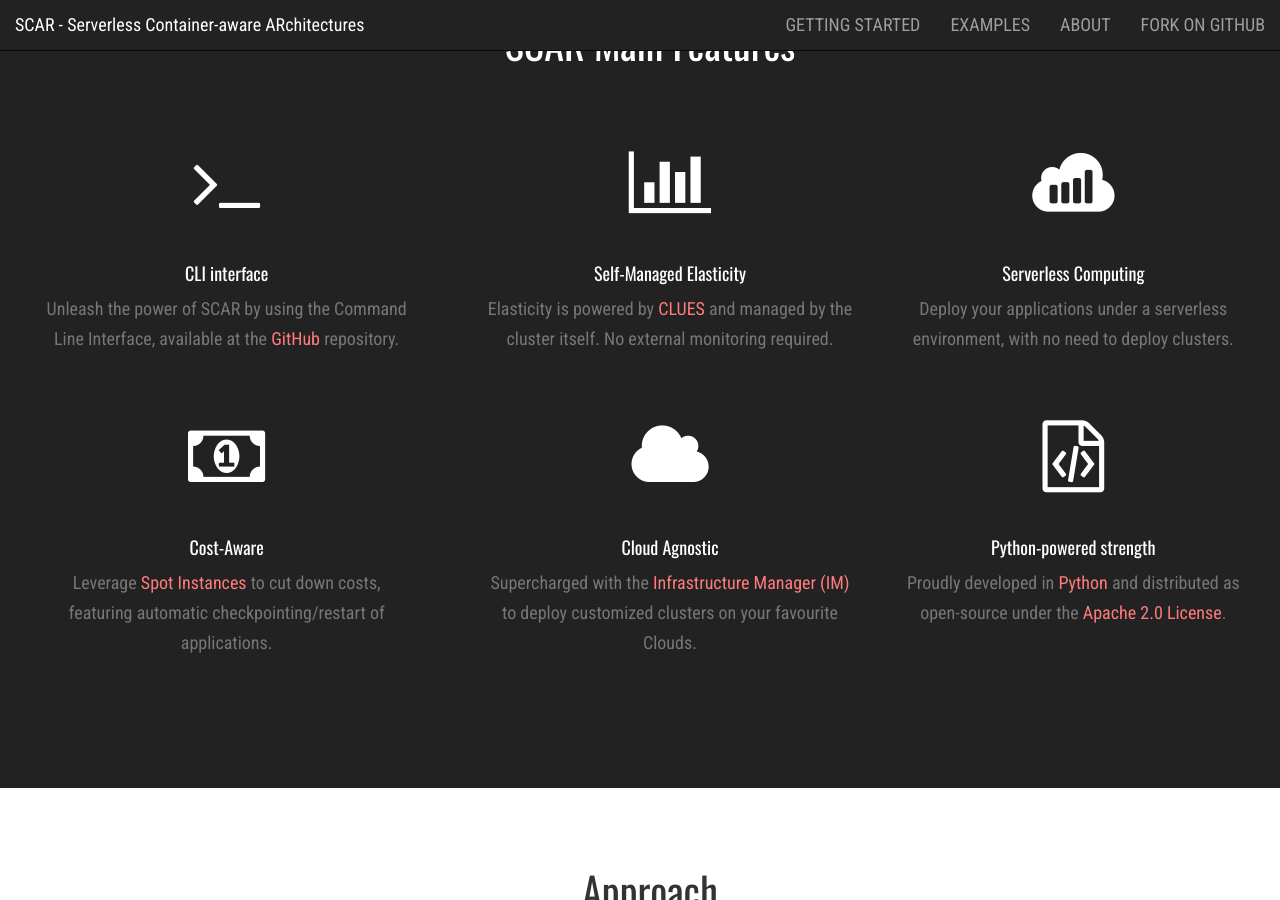
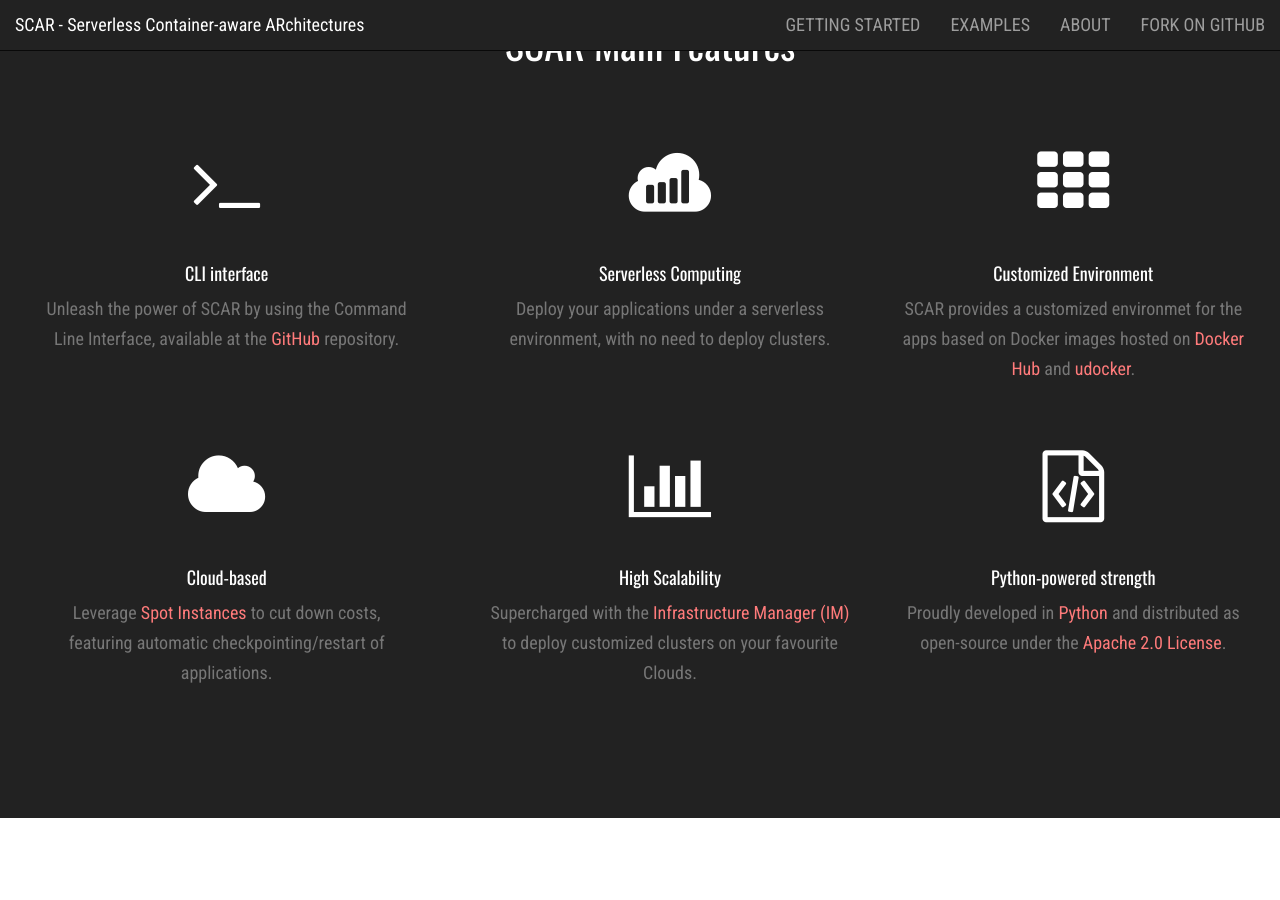
Before and after one commit to amcaar/try.github.io, a Jekyll site: the page built from index.html, in a window 1280 px wide and 900 px high, scrolled down 1250 px. Built offline with Jekyll 4.4.1, drawn with Linux system fonts in a browser that asks for light colours; nearby versions of some CDN libraries; the list of posts is cut into pages by our own code.

Commit message:
Update index.html

```diff
--- a/index.html
+++ b/index.html
@@ -30,33 +30,33 @@
                         </div>
                         <div class="col-md-4">
                             <span class="fa-stack fa-4x">
-                                <i class="fa fa-bar-chart fa-stack-1x fa-inverse" style="padding-left:40px;"></i>
+                                <i class="fa fa-sellsy fa-stack-1x fa-inverse" style="padding-left:40px;"></i>
                             </span>
-                            <h4 class="provider" style="padding-left:40px;">Self-Managed Elasticity</h4>
-                            <p class="text-muted">Elasticity is powered by <a href="http://www.grycap.upv.es/clues/eng/index.php" target="_blank">CLUES</a> and managed by the cluster itself. No external monitoring required.</p>
+                            <h4 class="provider" style="padding-left:40px;">Serverless Computing</h4>
+                            <p class="text-muted">Deploy your applications under a serverless environment, with no need to deploy clusters.</p>
                         </div>
                         <div class="col-md-4">
                             <span class="fa-stack fa-4x">
-                                <i class="fa fa-sellsy fa-stack-1x fa-inverse" style="padding-right:40px;"></i>
+                                 <i class="fa fa-th fa-stack-1x fa-inverse" style="padding-right:40px;"></i>
                             </span>
-                            <h4 class="provider" style="padding-right:40px;">Serverless Computing</h4>
-                            <p class="text-muted-right">Deploy your applications under a serverless environment, with no need to deploy clusters.</p>
+                            <h4 class="provider" style="padding-right:40px;">Customized Environment</h4>
+                            <p class="text-muted-right">SCAR provides a customized environmet for the apps based on Docker images hosted on <a href="https://hub.docker.com/" target="_blank">Docker Hub</a> and <a href="https://github.com/indigo-dc/udocker" target="_blank">udocker</a>.</p>
                         </div>
                       </div>
 
                       <div class="row text-center">
                           <div class="col-md-4">
                               <span class="fa-stack fa-4x">
-                                <i class="fa fa-money fa-stack-1x fa-inverse" style="padding-left:40px;"></i>
+                                 <i class="fa fa-cloud fa-stack-1x fa-inverse" style="padding-left:40px;"></i>
                               </span>
-                              <h4 class="provider" style="padding-left:40px;">Cost-Aware</h4>
+                              <h4 class="provider" style="padding-left:40px;">Cloud-based</h4>
                               <p class="text-muted">Leverage <a href="http://aws.amazon.com/en/ec2/purchasing-options/spot-instances/" target="_blank">Spot Instances</a> to cut down costs, featuring automatic checkpointing/restart of applications.</p>
                           </div>
                           <div class="col-md-4">
                               <span class="fa-stack fa-4x">
-                                  <i class="fa fa-cloud fa-stack-1x fa-inverse" style="padding-left:40px;"></i>
+                                  <i class="fa fa-bar-chart fa-stack-1x fa-inverse" style="padding-left:40px;"></i>
                               </span>
-                              <h4 class="provider" style="padding-left:40px;">Cloud Agnostic</h4>
+                              <h4 class="provider" style="padding-left:40px;">High Scalability</h4>
                               <p class="text-muted">Supercharged with the <a href="http://www.grycap.upv.es/im" target="_blank">Infrastructure Manager (IM)</a> to deploy customized clusters on your favourite Clouds.</p>
                           </div>
                           <div class="col-md-4">
```
